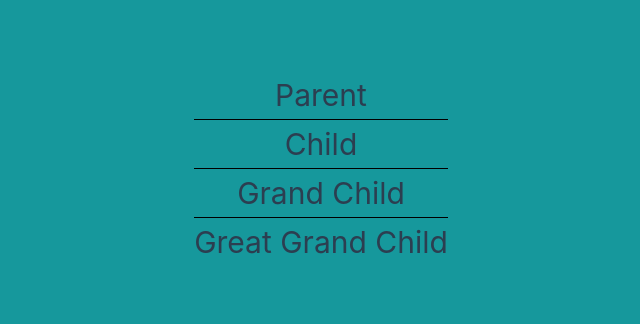
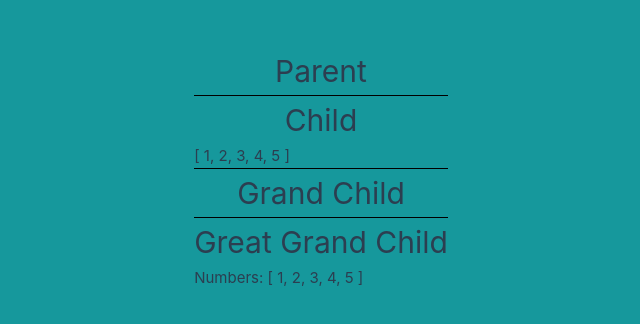
Before and after one commit to andimarcell/belajar-vue3-state-management, a Vue app: page / in a window 1280 px wide. Shown: the part 232-556 px from the top of the page, without its empty margins (319-959 px from the left). Built offline with nearby package versions, Linux system fonts and the light colour scheme.

Commit message:
05.Kondisi Prop Drilling Yang Tidak Disarankan

```diff
--- a/src/App.vue
+++ b/src/App.vue
@@ -1,5 +1,7 @@
 <script setup>
+import { ref } from 'vue';
 import Parent from './components/Parent.vue';
+const numbers = ref([1, 2, 3, 4, 5]);
 
 // import { reactive, ref } from "vue";
 
@@ -46,15 +48,14 @@
 </script>
 
 <template>
-  <main
-    >
+  <main >
     <!-- <div>
       <input type="number" placeholder="red" v-model="color.red" id="" />
       <input type="number" placeholder="green" v-model="color.green" id="" />
       <input type="number" placeholder="blue" v-model="color.blue" id="" />
       <button @click="generateColor()">Generate</button>
     </div> -->
-  <Parent />
+  <Parent :numbers="numbers"/>
 
   </main>
 </template>
--- a/src/components/Child.vue
+++ b/src/components/Child.vue
@@ -1,12 +1,14 @@
 <script setup lang="ts">
 import GrandChild from './GrandChild.vue';
+const { numbers } = defineProps(['numbers']);
 
 </script>
 
 <template>
     <div>
         <h1>Child</h1>
+        {{ numbers }}
         <div class="line"></div>
-        <GrandChild />
+        <GrandChild :numbers="numbers"/>
     </div>
 </template>
--- a/src/components/GrandChild.vue
+++ b/src/components/GrandChild.vue
@@ -1,5 +1,7 @@
 <script setup lang="ts">
 import GreatGrantChild from './GreatGrantChild.vue';
+const { numbers } = defineProps(['numbers']);
+
 
 </script>
 
@@ -7,6 +9,6 @@
     <div>
         <h1>Grand Child</h1>
         <div class="line"></div>
-        <GreatGrantChild />
+        <GreatGrantChild :numbers="numbers"/>
     </div>
 </template>
--- a/src/components/GreatGrantChild.vue
+++ b/src/components/GreatGrantChild.vue
@@ -1,5 +1,9 @@
+<script setup lang="ts">
+const { numbers } = defineProps(['numbers']);
+</script>
 <template>
     <div>
         <h1>Great Grand Child</h1>
+        <p>Numbers: {{ numbers }}</p>
     </div>
 </template>
--- a/src/components/Parent.vue
+++ b/src/components/Parent.vue
@@ -1,12 +1,12 @@
 <script setup>
 import Child from './Child.vue';
-
+const { numbers } = defineProps(['numbers']);
 
 </script>
 <template>
     <div>
         <h1>Parent</h1>
         <div class="line"></div>
-        <Child />
+        <Child :numbers="numbers" />
 </div>
 </template>
```
